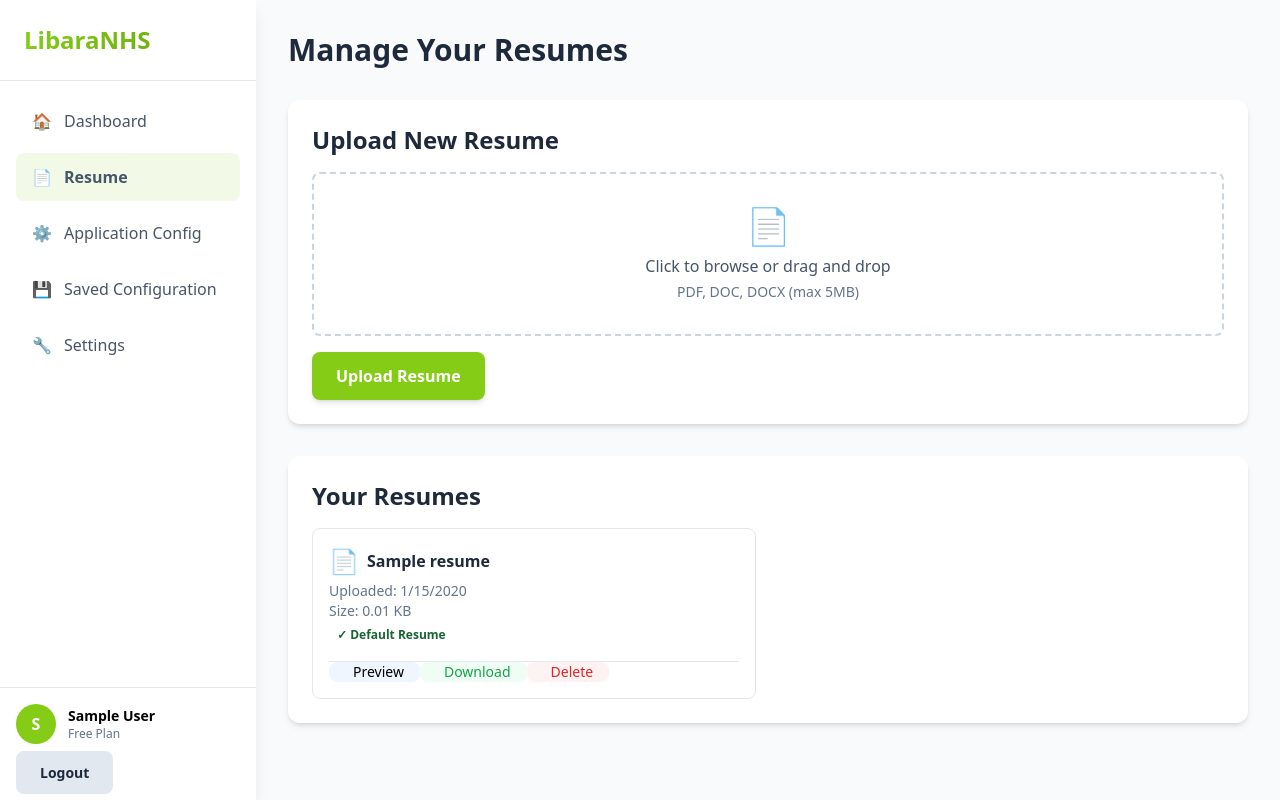
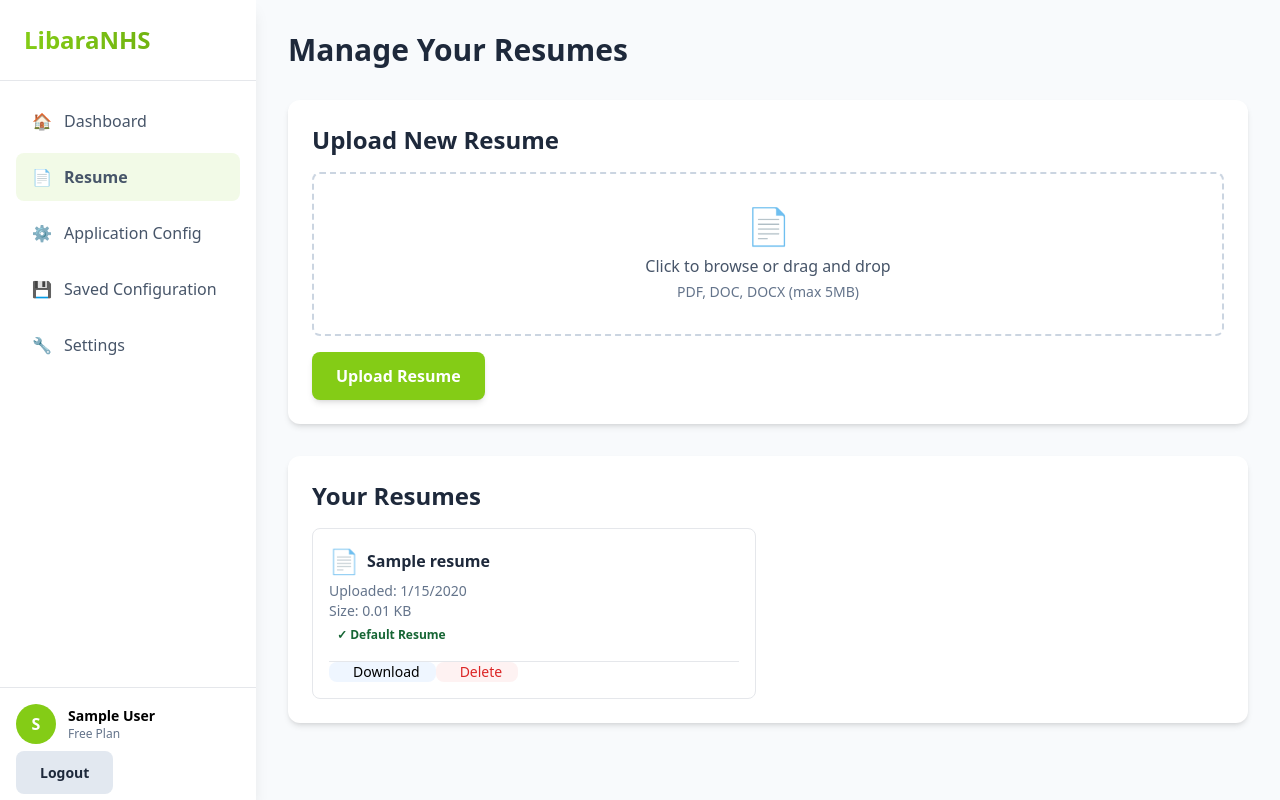
Before and after one commit to EmekaIwuagwu/libara-nhs, a Node server app: page /dashboard/resume/ in a window 1280 px wide. Run offline with Node 20, Linux system fonts and the light colour scheme; the visitor is signed in with stand-in values (Sample User, id 1); tables that the repository leaves empty hold one stand-in row (values such as "Sample post").

Commit message:
feat: Simplify resume page - remove preview, keep download and delete only
Changes:
- Removed preview button from UI
- Removed preview route and controller methods
- Kept only Download and Delete buttons
- Download: Downloads the resume file
- Delete: Removes from database and deletes file from server

Clean and simple interface.

```diff
--- a/src/controllers/resumeController.js
+++ b/src/controllers/resumeController.js
@@ -80,50 +80,6 @@ exports.upload = async (req, res) => {
     });
   }
 };
-
-exports.preview = async (req, res) => {
-  try {
-    const resumeId = req.params.id;
-    const userId = req.session.userId;
-
-    const resume = await Resume.findById(resumeId);
-
-    if (!resume || resume.user_id !== userId) {
-      console.log('[RESUME PREVIEW] Resume not found or unauthorized');
-      return res.status(404).send('Resume not found');
-    }
-
-    if (!resume.file_path) {
-      console.log('[RESUME PREVIEW] No file path for resume:', resumeId);
-      return res.status(404).send('Resume file not found');
-    }
-
-    console.log('[RESUME PREVIEW] Serving file:', resume.file_path);
-
-    // Check if file exists
-    try {
-      await fs.access(resume.file_path);
-    } catch (error) {
-      console.error('[RESUME PREVIEW] File not found on disk:', resume.file_path);
-      return res.status(404).send('Resume file not found on server');
-    }
-
-    // Set headers for inline PDF viewing
-    res.setHeader('Content-Type', resume.mime_type || 'application/pdf');
-    res.setHeader('Content-Disposition', `inline; filename="${resume.original_name}"`);
-
-    // Read and send file
-    const fileBuffer = await fs.readFile(resume.file_path);
-    console.log('[RESUME PREVIEW] File sent, size:', fileBuffer.length, 'bytes');
-    return res.send(fileBuffer);
-  } catch (error) {
-    console.error('[RESUME PREVIEW] Error:', error);
-    res.status(500).send('An error occurred while previewing the resume');
-  }
-};
-
-// Alias for backward compatibility
-exports.view = exports.preview;
 
 exports.download = async (req, res) => {
   try {
--- a/src/routes/resume.js
+++ b/src/routes/resume.js
@@ -9,7 +9,6 @@ router.use(isAuthenticated);
 
 router.get('/', resumeController.index);
 router.post('/upload', upload.single('resume'), handleUploadError, resumeController.upload);
-router.get('/:id/preview', resumeController.preview);
 router.get('/:id/download', resumeController.download);
 router.post('/:id/set-default', resumeController.setDefault);
 router.delete('/:id', resumeController.delete);
--- a/src/views/dashboard/resume.ejs
+++ b/src/views/dashboard/resume.ejs
@@ -70,21 +70,9 @@
 
                                 <!-- Action Buttons -->
                                 <div class="flex items-center gap-3 pt-3 border-t border-slate-200">
-                                    <!-- Preview Button with Eye Icon -->
-                                    <a href="/dashboard/resume/<%= resume.id %>/preview"
-                                       target="_blank"
-                                       class="flex items-center gap-2 px-4 py-2 text-sm font-medium text-blue-600 bg-blue-50 rounded-lg hover:bg-blue-100 transition"
-                                       title="Preview Resume">
-                                        <svg xmlns="http://www.w3.org/2000/svg" class="h-5 w-5" viewBox="0 0 20 20" fill="currentColor">
-                                            <path d="M10 12a2 2 0 100-4 2 2 0 000 4z" />
-                                            <path fill-rule="evenodd" d="M.458 10C1.732 5.943 5.522 3 10 3s8.268 2.943 9.542 7c-1.274 4.057-5.064 7-9.542 7S1.732 14.057.458 10zM14 10a4 4 0 11-8 0 4 4 0 018 0z" clip-rule="evenodd" />
-                                        </svg>
-                                        Preview
-                                    </a>
-
                                     <!-- Download Button -->
                                     <a href="/dashboard/resume/<%= resume.id %>/download"
-                                       class="flex items-center gap-2 px-4 py-2 text-sm font-medium text-green-600 bg-green-50 rounded-lg hover:bg-green-100 transition"
+                                       class="flex items-center gap-2 px-4 py-2 text-sm font-medium text-blue-600 bg-blue-50 rounded-lg hover:bg-blue-100 transition"
                                        title="Download Resume">
                                         <svg xmlns="http://www.w3.org/2000/svg" class="h-5 w-5" viewBox="0 0 20 20" fill="currentColor">
                                             <path fill-rule="evenodd" d="M3 17a1 1 0 011-1h12a1 1 0 110 2H4a1 1 0 01-1-1zm3.293-7.707a1 1 0 011.414 0L9 10.586V3a1 1 0 112 0v7.586l1.293-1.293a1 1 0 111.414 1.414l-3 3a1 1 0 01-1.414 0l-3-3a1 1 0 010-1.414z" clip-rule="evenodd" />
@@ -104,7 +92,7 @@
                                         </button>
                                     <% } %>
 
-                                    <!-- Delete Button with Trash Icon -->
+                                    <!-- Delete Button -->
                                     <button onclick="deleteResume(<%= resume.id %>)"
                                             class="flex items-center gap-2 px-4 py-2 text-sm font-medium text-red-600 bg-red-50 rounded-lg hover:bg-red-100 transition ml-auto"
                                             title="Delete Resume">
```
